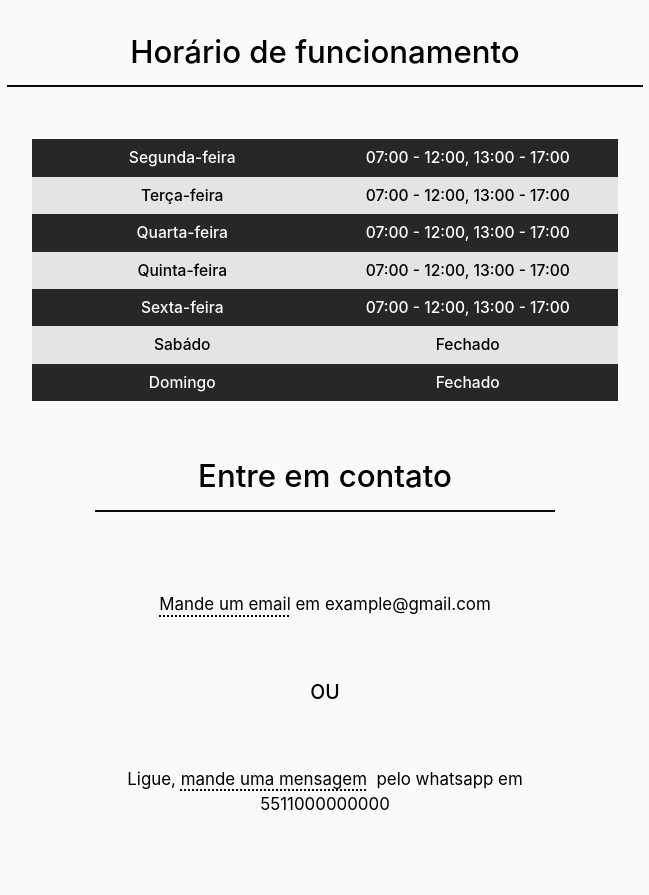
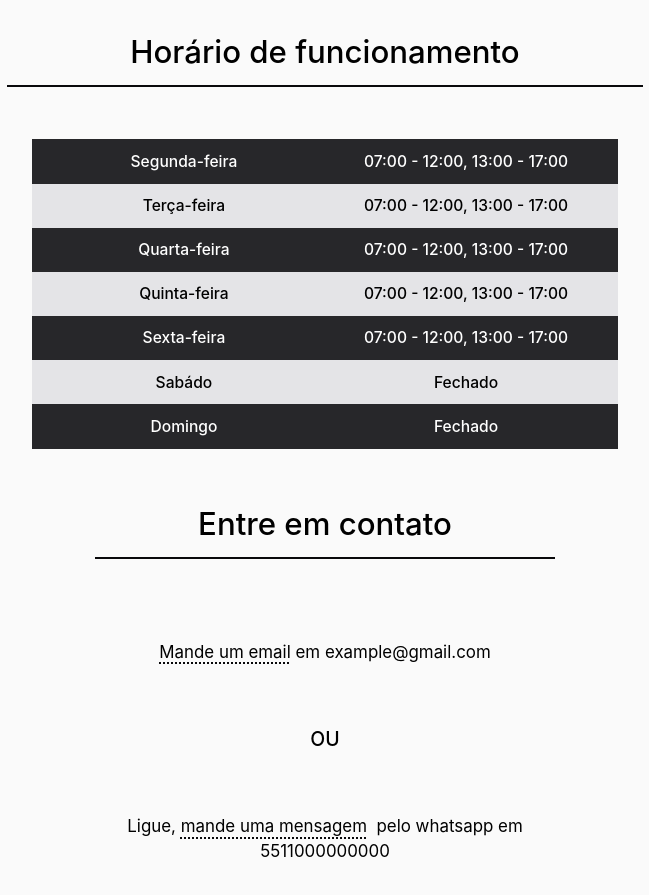
Before and after one commit to GilkleberMedeiros/camu, a React (Vite) app: page / in a window 1280 px wide. Shown: the part 1240-2135 px from the top of the page, without its empty margins (315-964 px from the left). Before the commit the page ends 2112 px from the top, so only its background shows below. Built offline with nearby package versions, Linux system fonts and the light colour scheme.

Commit message:
fix: ZebraOpeningHoursTable rows padding scalling.

```diff
--- a/src/components/containers.jsx
+++ b/src/components/containers.jsx
@@ -24,7 +24,9 @@ export function ZebraOpeningHoursTable({ openingHoursInfo })
       <tbody>
         <tr
           id="tableRowSegunda"
-          className="flex text-[0.75rem] font-medium bg-secondary-black text-white p-[7px] max-c-s:p-[6px]"
+          className="
+            flex text-[0.75rem] font-medium bg-secondary-black text-white p-[7px] min-xl:p-[0.5rem] max-c-s:p-[6px]
+          "
         >
           <td className="inline-flex justify-center w-[50%]">Segunda-feira</td>
           <td className="inline-flex justify-center w-[50%]" >
@@ -33,7 +35,9 @@ export function ZebraOpeningHoursTable({ openingHoursInfo })
         </tr>
         <tr
           id="tableRowTerca"
-          className="flex text-[0.75rem] font-medium bg-secondary-white text-black p-[7px] max-c-s:p-[6px]"
+          className="
+            flex text-[0.75rem] font-medium bg-secondary-white text-black p-[7px] min-xl:p-[0.5rem] max-c-s:p-[6px]
+          "
         >
           <td className="inline-flex justify-center w-[50%]" >Terça-feira</td>
           <td className="inline-flex justify-center w-[50%]" >
@@ -42,7 +46,9 @@ export function ZebraOpeningHoursTable({ openingHoursInfo })
         </tr>
         <tr
           id="tableRowQuarta"
-          className="flex text-[0.75rem] font-medium bg-secondary-black text-white p-[7px] max-c-s:p-[6px]"
+          className="
+            flex text-[0.75rem] font-medium bg-secondary-black text-white p-[7px] min-xl:p-[0.5rem] max-c-s:p-[6px]
+          "
         >
           <td className="inline-flex justify-center w-[50%]" >Quarta-feira</td>
           <td className="inline-flex justify-center w-[50%]" >
@@ -51,7 +57,9 @@ export function ZebraOpeningHoursTable({ openingHoursInfo })
         </tr>
         <tr
           id="tableRowQuinta"
-          className="flex text-[0.75rem] font-medium bg-secondary-white text-black p-[7px] max-c-s:p-[6px]"
+          className="
+            flex text-[0.75rem] font-medium bg-secondary-white text-black p-[7px] min-xl:p-[0.5rem] max-c-s:p-[6px]
+          "
         >
           <td className="inline-flex justify-center w-[50%]" >Quinta-feira</td>
           <td className="inline-flex justify-center w-[50%]" >
@@ -60,7 +68,9 @@ export function ZebraOpeningHoursTable({ openingHoursInfo })
         </tr>
         <tr
           id="tableRowSexta"
-          className="flex text-[0.75rem] font-medium bg-secondary-black text-white p-[7px] max-c-s:p-[6px]"
+          className="
+            flex text-[0.75rem] font-medium bg-secondary-black text-white p-[7px] min-xl:p-[0.5rem] max-c-s:p-[6px]
+          "
         >
           <td className="inline-flex justify-center w-[50%]" >Sexta-feira</td>
           <td className="inline-flex justify-center w-[50%]" >
@@ -69,7 +79,9 @@ export function ZebraOpeningHoursTable({ openingHoursInfo })
         </tr>
         <tr
           id="tableRowSabado"
-          className="flex text-[0.75rem] font-medium bg-secondary-white text-black p-[7px] max-c-s:p-[6px]"
+          className="
+            flex text-[0.75rem] font-medium bg-secondary-white text-black p-[7px] min-xl:p-[0.5rem] max-c-s:p-[6px]
+          "
         >
           <td className="inline-flex justify-center w-[50%]" >Sabádo</td>
           <td className="inline-flex justify-center w-[50%]" >
@@ -78,7 +90,9 @@ export function ZebraOpeningHoursTable({ openingHoursInfo })
         </tr>
         <tr
           id="tableRowDomingo"
-          className="flex text-[0.75rem] font-medium bg-secondary-black text-white p-[7px] max-c-s:p-[6px]"
+          className="
+            flex text-[0.75rem] font-medium bg-secondary-black text-white p-[7px] min-xl:p-[0.5rem] max-c-s:p-[6px]
+          "
         >
           <td className="inline-flex justify-center w-[50%]" >Domingo</td>
           <td className="inline-flex justify-center w-[50%]" >
```
